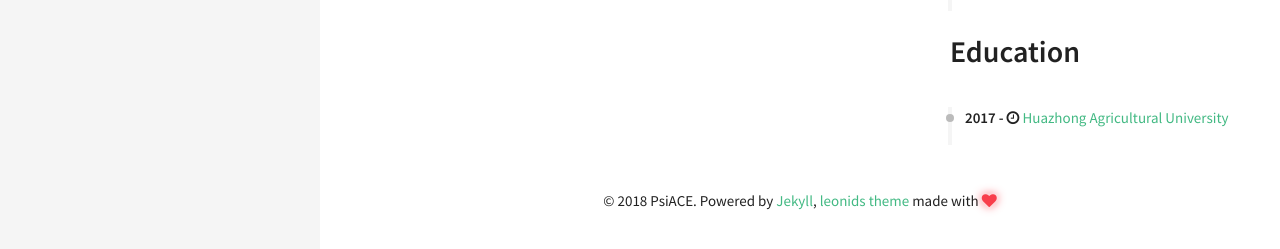
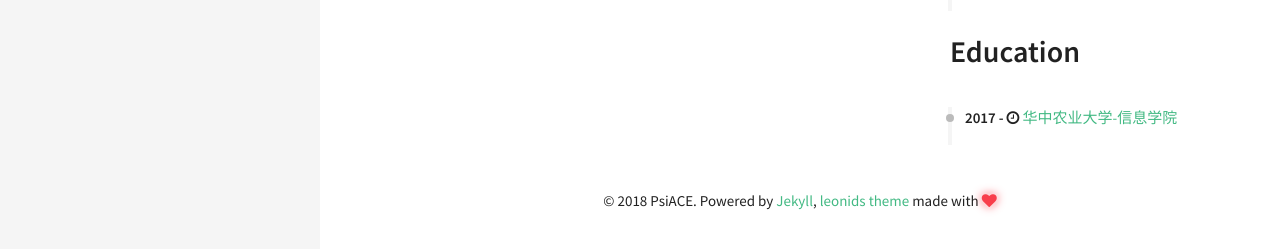
Before and after one commit to psiace-archive/old-blog, a Jekyll site: the page built from resume.html, in a window 1280 px wide. Shown: the part 573-822 px from the top of the page. Built offline with Jekyll 4.4.1, drawn with Linux system fonts in a browser that asks for light colours; nearby versions of some CDN libraries.

Commit message:
Update education.yml

```diff
--- a/_data/index/education.yml
+++ b/_data/index/education.yml
@@ -1,4 +1,4 @@
-- name: Huazhong Agricultural University
+- name: 华中农业大学-信息学院
   link: http://www.hzau.edu.cn
   date: 2017 - <i class="fa fa-clock-o" aria-hidden="true" title="Until Now"></i>
   descr: <br> (expected graduation in 2020)
```
